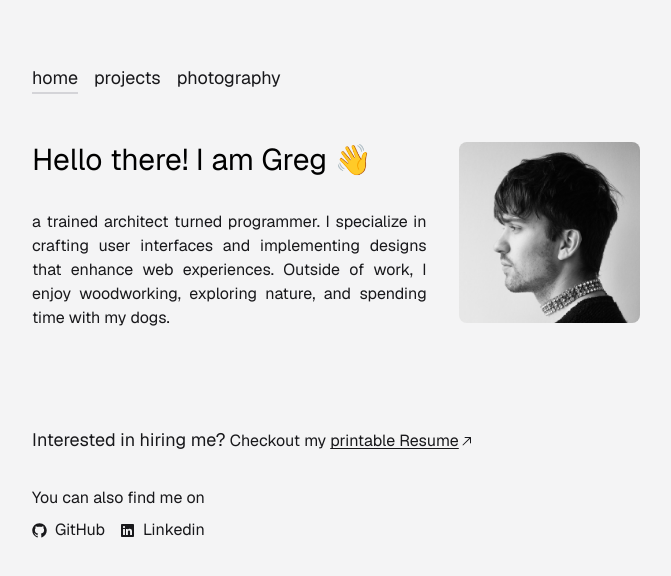
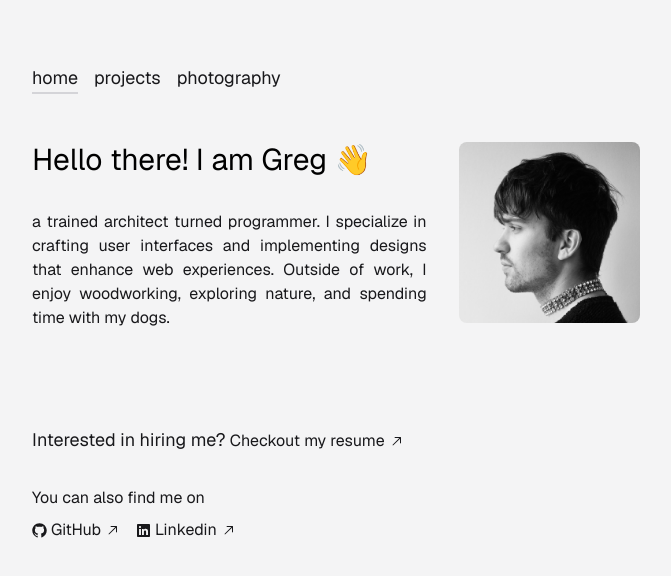
Before and after one commit to grzegorzxpatyk/portfolio, a Next.js app: page / in a window 1280 px wide. Shown: the top 576 px of the page, without its empty margins (304-975 px from the left). Built offline with nearby package versions, Linux system fonts and the light colour scheme.

Commit message:
create & implement LinkStyled component

```diff
--- a/app/page.tsx
+++ b/app/page.tsx
@@ -6,6 +6,7 @@ import {
 import Link from 'next/link';
 import Image from 'next/image';
 import Avatar from './lib/avatar.png';
+import LinkStyled from './ui/linkStyled';
 
 export default function Home() {
     return (
@@ -36,34 +37,30 @@ export default function Home() {
                 <h2 className='inline text-lg'>Interested in hiring me?</h2>{' '}
                 <span className='whitespace-nowrap'>
                     Checkout my{' '}
-                    <Link
+                    <LinkStyled
                         href='https://grzegorzxpatyk.github.io/resume/'
                         target='_blank'
-                        className='inline-flex justify-between items-center underline underline-offset-2 hover:text-zinc-600 dark:hover:text-zinc-100'
                     >
-                        printable Resume
-                        <ArrowTopRightIcon />
-                    </Link>
+                        resume
+                    </LinkStyled>
                 </span>
             </div>
 
             <div className='mt-8'>
                 <h3>You can also find me on</h3>
-                <div className='flex sm:flex-row sm:justify-between sm:items-center flex-col justify-start items-start mt-2'>
-                    <Link
+                <div className='flex gap-1 sm:gap-4 sm:flex-row sm:justify-between sm:items-center flex-col justify-start items-start mt-2'>
+                    <LinkStyled
                         href='https://github.com/grzegorzxpatyk'
                         target='_blank'
-                        className='flex justify-between items-center gap-2 hover:text-zinc-600 dark:hover:text-zinc-100'
                     >
-                        <GitHubLogoIcon /> GitHub
-                    </Link>
-                    <Link
+                        <GitHubLogoIcon className='mr-1' /> GitHub
+                    </LinkStyled>
+                    <LinkStyled
                         href='https://www.linkedin.com/in/grzegorz-patyk'
                         target='_blank'
-                        className='flex justify-between items-center gap-2 hover:text-zinc-600 dark:hover:text-zinc-100'
                     >
-                        <LinkedInLogoIcon /> Linkedin
-                    </Link>
+                        <LinkedInLogoIcon className='mr-1' /> Linkedin
+                    </LinkStyled>
                 </div>
             </div>
         </section>
--- a/app/projects/page.tsx
+++ b/app/projects/page.tsx
@@ -1,6 +1,5 @@
 import { Metadata } from 'next';
-import Link from 'next/link';
-import { ArrowTopRightIcon } from '@radix-ui/react-icons';
+import LinkStyled from '../ui/linkStyled';
 
 export const metadata: Metadata = {
     title: 'Projects',
@@ -36,14 +35,15 @@ export default async function Page() {
 
     return (
         <section className='w-full flex flex-col items-start'>
-            <h2 className='text-2xl text-black dark:text-white mb-4'>my projects</h2>
+            <h2 className='text-2xl text-black dark:text-white mb-4'>
+                my projects
+            </h2>
             <ul className='flex flex-col justify-evenly items-start'>
                 {selectedRepos.map((el) => (
                     <li className='mb-1' key={el.name}>
-                        <Link href={el.html_url} target='_blank' className='inline-flex justify-between items-center hover:text-zinc-600 dark:hover:text-zinc-100'>
+                        <LinkStyled href={el.html_url} target='_blank'>
                             {el.name}
-                            <ArrowTopRightIcon />
-                        </Link>
+                        </LinkStyled>
                         <span className='text-zinc-500 text-sm block'>
                             {' '}
                             {el.description}
--- /dev/null
+++ b/app/ui/linkStyled.tsx
@@ -0,0 +1,18 @@
+import { ArrowTopRightIcon } from '@radix-ui/react-icons';
+import Link, { LinkProps } from 'next/link';
+
+export default function LinkStyled(
+    props: LinkProps & React.AnchorHTMLAttributes<HTMLAnchorElement>
+) {
+    return (
+        <Link
+            {...props}
+            className={`group inline-flex justify-between items-center hover:text-zinc-600 dark:hover:text-zinc-100 ${props.className}`}
+        >
+            {props.children}
+            {props.target === '_blank' && (
+                <ArrowTopRightIcon className='ml-1 group-hover:translate-x-1 group-hover:rotate-45 transition-all' />
+            )}
+        </Link>
+    );
+}
```
